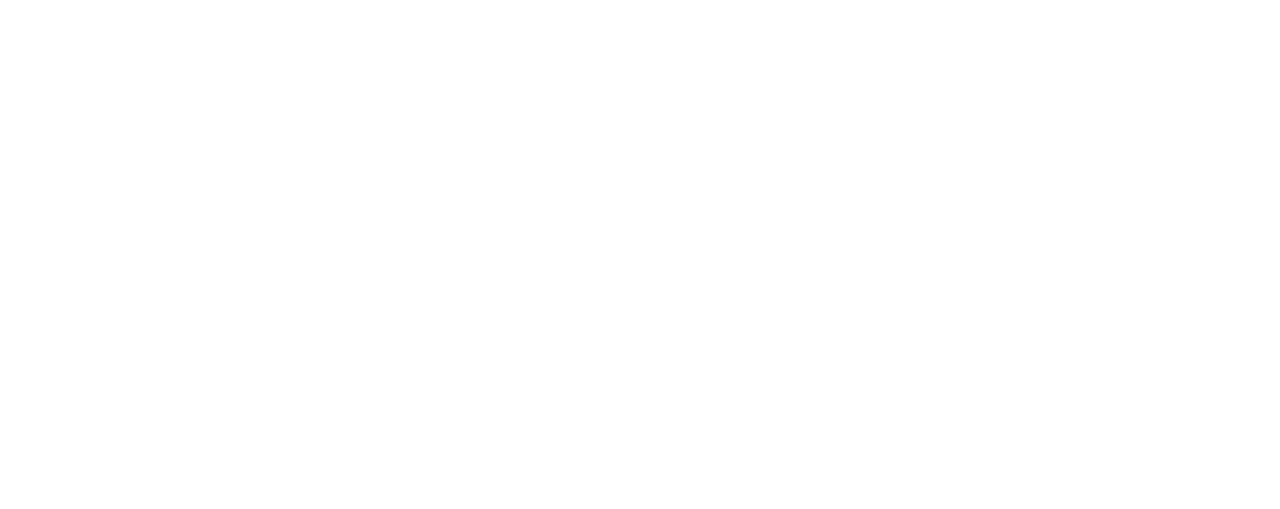
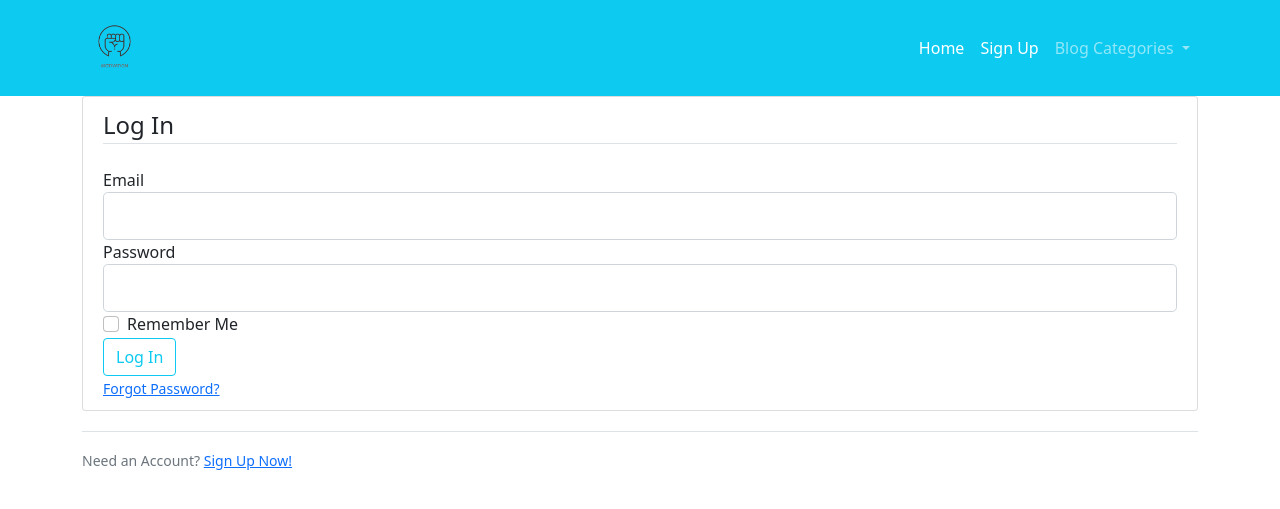
Before and after one commit to Davine-94/Personal-Blog, a Flask app: page /login in a window 1280 px wide. Before the commit the part shown is empty. Shown: the top 509 px of the page. Run offline with Flask 2, Linux system fonts and the light colour scheme.

Commit message:
Created the login html

```diff
--- a/app/templates/login.html
+++ b/app/templates/login.html
@@ -0,0 +1,52 @@
+{% extends "base.html" %}
+{% block content %}
+    <div class="content-section">
+        <form method="POST" action="">
+            {{ form.hidden_tag() }}
+            <fieldset class="form-group">
+                <legend class="border-bottom mb-4">Log In</legend>
+                <div class="form-group">
+                    {{ form.email.label(class="form-control-label") }}
+                    {% if form.email.errors %}
+                        {{ form.email(class="form-control form-control-lg is-invalid") }}
+                        <div class="invalid-feedback">
+                            {% for error in form.email.errors %}
+                                <span>{{ error }}</span>
+                            {% endfor %}
+                        </div>
+                    {% else %}
+                        {{ form.email(class="form-control form-control-lg") }}
+                    {% endif %}
+                </div>
+                <div class="form-group">
+                    {{ form.password.label(class="form-control-label") }}
+                    {% if form.password.errors %}
+                        {{ form.password(class="form-control form-control-lg is-invalid") }}
+                        <div class="invalid-feedback">
+                            {% for error in form.password.errors %}
+                                <span>{{ error }}</span>
+                            {% endfor %}
+                        </div>
+                    {% else %}
+                        {{ form.password(class="form-control form-control-lg") }}
+                    {% endif %}
+                </div>
+                <div class="form-check">
+                    {{ form.remember(class="form-check-input") }}
+                    {{ form.remember.label(class="form-check-label") }}
+                </div>
+            </fieldset>
+            <div class="form-group">
+                {{ form.submit(class="btn btn-outline-info") }}
+            </div>
+            <small class="text-muted ml-2">
+                <a href="#">Forgot Password?</a>
+            </small>
+        </form>
+    </div>
+    <div class="border-top pt-3">
+        <small class="text-muted">
+            Need an Account? <a class="ml-2" href="{{ url_for('register') }}">Sign Up Now!</a>
+        </small>
+    </div>
+{% endblock content %}
--- a/app/templates/register.html
+++ b/app/templates/register.html
@@ -4,7 +4,7 @@
         <form method="POST" action="">
             {{ form.hidden_tag() }}
             <fieldset class="form-group">
-                <legend class="border-bottom mb-4">Join Today</legend>
+                <legend class="border-bottom mb-4">Sign Up Today</legend>
                 <div class="form-group">
                     {{ form.username.label(class="form-control-label") }}
 
```
